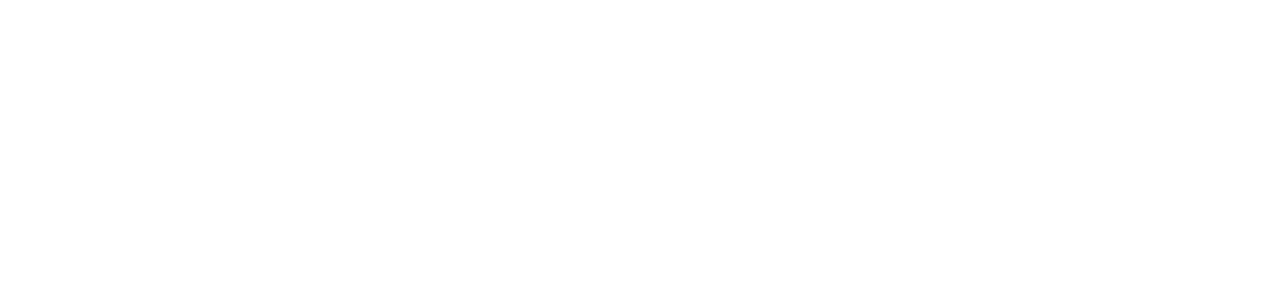
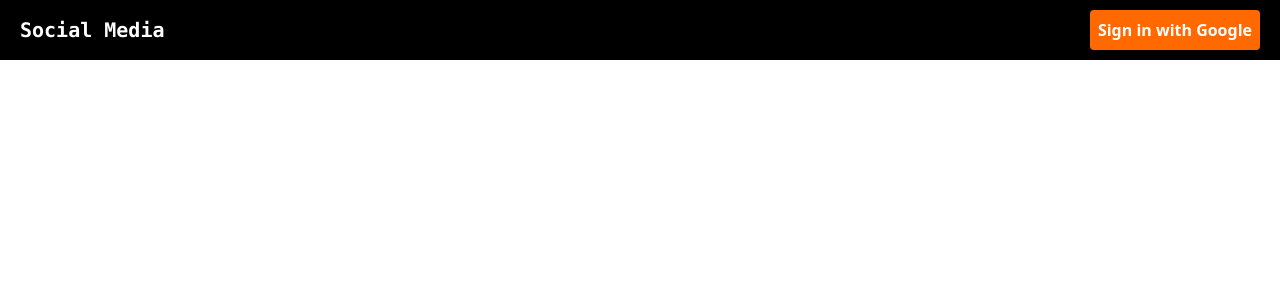
Before and after one commit to BerinMadzak/Social-Media, a React (Vite) app: page / in a window 1280 px wide. Shown: the top 300 px of the page. Built offline with nearby package versions, Linux system fonts and the light colour scheme.

Commit message:
Add a navbar

```diff
--- /dev/null
+++ b/src/components/Layout.tsx
@@ -0,0 +1,13 @@
+import { Outlet } from "react-router-dom";
+import NavBar from "./NavBar";
+
+export default function Layout() {
+    return (
+        <>
+            <NavBar />
+            <main>
+                <Outlet />
+            </main>
+        </>
+    );
+}
--- /dev/null
+++ b/src/components/NavBar.tsx
@@ -0,0 +1,12 @@
+import { Link } from "react-router-dom";
+
+export default function NavBar() {
+    return (
+        <nav className="fixed top-0 w-full bg-black">
+            <div className="px-5 mx-auto h-15 flex items-center justify-between">
+                <Link to="/" className="font-mono font-bold text-white text-xl">Social Media</Link>
+                <button className="p-2 rounded bg-orange-500 cursor-pointer text-white font-bold">Sign in with Google</button>
+            </div>
+        </nav>
+    );
+}
--- a/src/main.tsx
+++ b/src/main.tsx
@@ -3,6 +3,7 @@
 import './index.css'
 import { QueryClient, QueryClientProvider } from '@tanstack/react-query'
 import { createBrowserRouter, RouterProvider } from 'react-router-dom'
+import Layout from './components/Layout'
 import HomePage from './pages/HomePage'
 
 const client = new QueryClient();
@@ -10,14 +11,17 @@
 const router = createBrowserRouter([
   {
     path: '/',
-    element: <HomePage />
+    element: <Layout />,
+    children: [
+      {index: true, element: <HomePage />},
+    ]
   }
 ]);
 
 createRoot(document.getElementById('root')!).render(
   <StrictMode>
     <QueryClientProvider client={client} >
-      <RouterProvider router={router} />
+      <RouterProvider router={router}></RouterProvider>
     </QueryClientProvider>
   </StrictMode>,
 )
```
